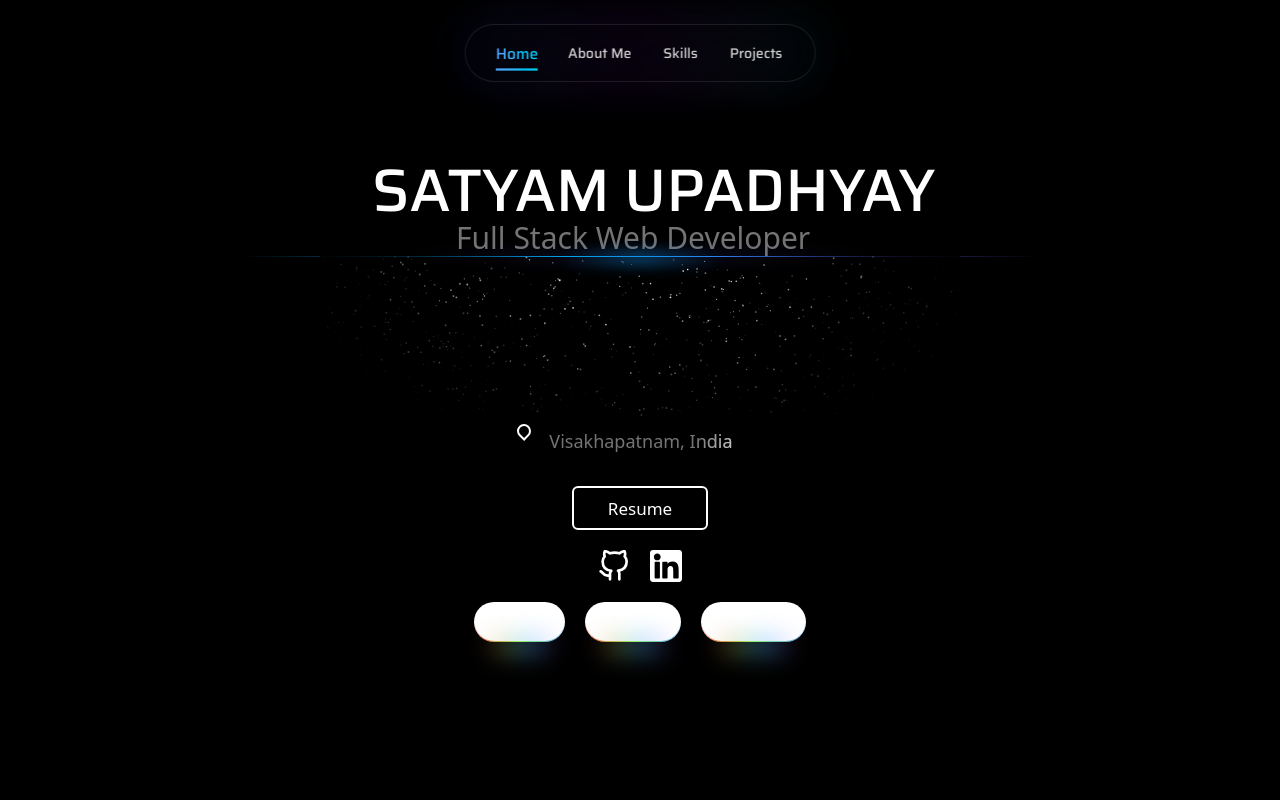
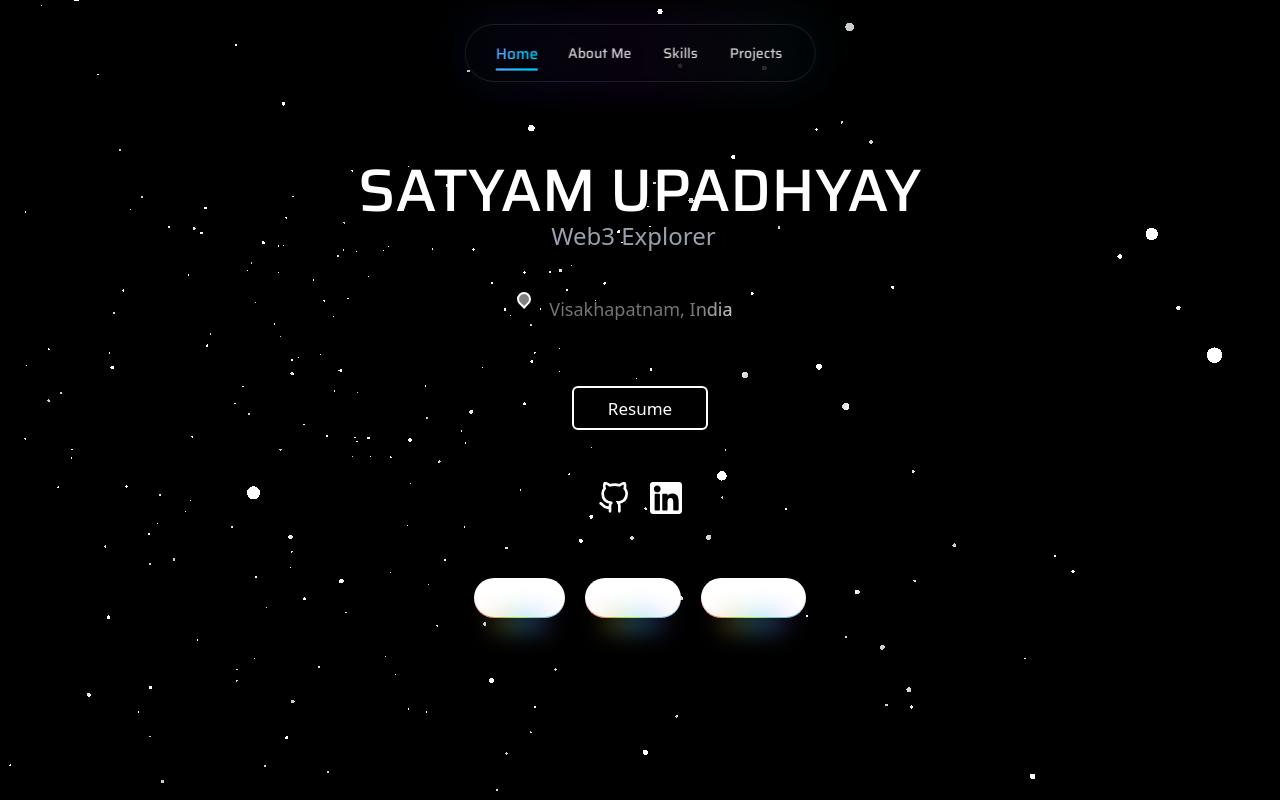
Before and after one commit to Satyam00915/Portfolio-2.0, a React (Vite) app: page / in a window 1280 px wide. Built offline with nearby package versions, Linux system fonts and the light colour scheme.

Commit message:
portfolio

```diff
--- a/package.json
+++ b/package.json
@@ -22,9 +22,12 @@
     "react": "^19.1.1",
     "react-dom": "^19.1.1",
     "react-router-dom": "^7.8.2",
+    "react-simple-typewriter": "^5.0.1",
     "styled-components": "^6.1.19",
     "tailwind-merge": "^3.3.1",
-    "tailwindcss": "^4.1.12"
+    "tailwindcss": "^4.1.12",
+    "typewriter": "^9.2.0",
+    "typewriter-effect": "^2.22.0"
   },
   "devDependencies": {
     "@eslint/js": "^9.33.0",
--- a/src/App.tsx
+++ b/src/App.tsx
@@ -1,9 +1,24 @@
+import Particles from "./Components/UI/Particles";
 import Hero from "./Pages/Hero";
 
 function App() {
   return (
     <div className="h-screen w-screen bg-black relative">
-      <Hero />
+      <div className="absolute inset-0 z-0">
+        <Particles
+          particleColors={["#ffffff", "#ffffff"]}
+          particleCount={500}
+          particleSpread={10}
+          speed={0.1}
+          particleBaseSize={100}
+          moveParticlesOnHover={true}
+          alphaParticles={false}
+          disableRotation={false}
+        />
+      </div>
+      <div className="relative z-10">
+        <Hero />
+      </div>
     </div>
   );
 }
--- a/src/Components/UI/Location.tsx
+++ b/src/Components/UI/Location.tsx
@@ -31,6 +31,7 @@ const StyledWrapper = styled.div`
     animation: anm-SL-3-move 1s linear infinite;
     top: 50%;
     left: 50%;
+    background: gray;
     transform: translate(-50%, -50%) rotate(-46deg);
     margin-top: 20px;
   }
--- a/src/Pages/Hero.tsx
+++ b/src/Pages/Hero.tsx
@@ -4,7 +4,7 @@ import ShinyText from "../Components/UI/ShinyText";
 import Location from "../Components/UI/Location";
 import Button from "../Components/UI/Button";
 import Skill from "../Components/UI/Skill";
-import { SparklesCore } from "../Components/UI/sparkles";
+import { Typewriter } from "react-simple-typewriter";
 
 const Hero = () => {
   return (
@@ -13,41 +13,34 @@ const Hero = () => {
       <Navbar />
 
       {/* Hero Content */}
-      <div className="relative flex flex-col gap-3 sm:gap-0 pt-40">
+      <div className="relative flex flex-col items-center gap-3 sm:gap-8 pt-40">
         {/* Name */}
+        <div className="flex flex-col items-center justify-center">
           <BlurText
             text="SATYAM UPADHYAY"
             direction="top"
             delay={100}
-          className="saira-font text-white text-3xl sm:text-6xl pl-3 sm:pl-13"
+            className="saira-font text-white text-3xl sm:text-6xl"
           />
 
           {/* Tagline */}
-        <ShinyText
+          {/* <ShinyText
           text="Full Stack Web Developer"
           speed={1}
           disabled={false}
-          className="text-md sm:text-3xl pl-18 sm:pl-34"
+          className="text-md sm:text-3xl"
+          /> */}
+          <div className="text-lg md:text-2xl text-gray-400">
+            <Typewriter
+              words={["DevOps Enthusiast", "Web3 Explorer", "AI Curious"]}
+              loop
+              cursor
+              cursorStyle="|"
+              typeSpeed={70}
+              deleteSpeed={40}
+              delaySpeed={1500}
             />
-
-        {/* Decorative sparkles with gradient lines */}
-        <div className="relative hidden sm:block w-[40rem] h-40">
-          <div className="absolute sm:inset-x-20 bg-gradient-to-r from-transparent via-indigo-500 to-transparent h-[2px] w-3/4 blur-sm" />
-          <div className="absolute sm:inset-x-20 bg-gradient-to-r from-transparent via-indigo-500 to-transparent h-px w-full" />
-          <div className="absolute sm:inset-x-60 bg-gradient-to-r from-transparent via-sky-500 to-transparent h-[5px] w-1/4 blur-sm" />
-          <div className="absolute sm:-inset-x-20 bg-gradient-to-r from-transparent via-sky-500 to-transparent h-px w-full" />
-
-          <SparklesCore
-            background="transparent"
-            minSize={0.4}
-            maxSize={1}
-            particleDensity={1200}
-            particleColor="#FFFFFF"
-            className="w-full h-full"
-          />
-
-          {/* Mask effect */}
-          <div className="absolute inset-0 w-full h-full bg-black [mask-image:radial-gradient(350px_200px_at_top,transparent_20%,white)]" />
+          </div>
         </div>
 
         {/* Location */}
@@ -110,7 +103,7 @@ const Hero = () => {
         </div>
 
         {/* Skills */}
-        <div className="flex items-center justify-center gap-2 sm:gap-5 mt-5">
+        <div className="flex items-center justify-center gap-2 sm:gap-5 mt-8">
           <Skill text="React" />
           <Skill text="NextJS" />
           <Skill text="Express" />
```
Also changed, not shown: src/assets/location-point-svgrepo-com.svg (added), 1 other file (tests, documents, lock files or other folders). Lines whose indentation alone changed are shown as unchanged.
